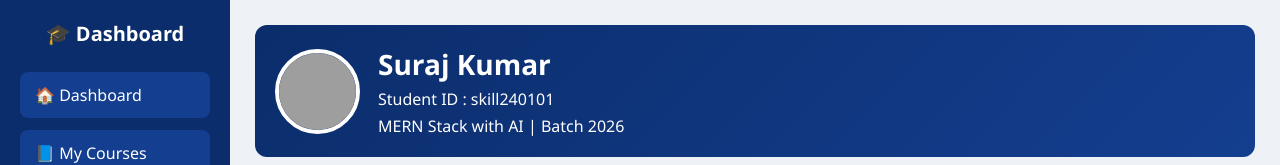
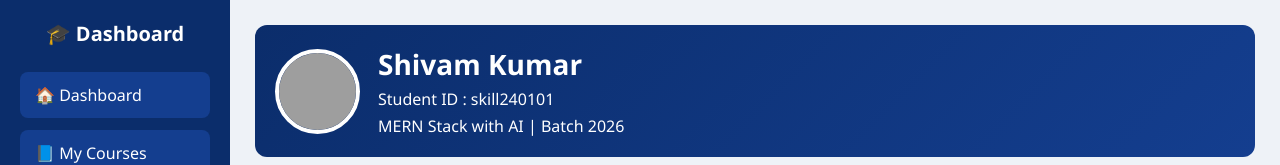
Before and after one commit to Abhishekkrjha30/Student-Dashboard-Batch-MERN-1, a plain HTML site: page index.html in a window 1280 px wide. Shown: the top 165 px of the page. Drawn offline with Linux system fonts and the light colour scheme; grey boxes are pictures that could not be loaded.

Commit message:
Change Student Name

```diff
--- a/index.html
+++ b/index.html
@@ -35,7 +35,7 @@
         <img src="https://i.pravatar.cc/150?img=12" alt="Student" class="profile-pic">
 
         <div>
-          <h1>Suraj Kumar</h1>
+          <h1>Shivam Kumar</h1>
           <p>Student ID : skill240101</p>
           <p>MERN Stack with AI | Batch 2026</p>
         </div>
```
